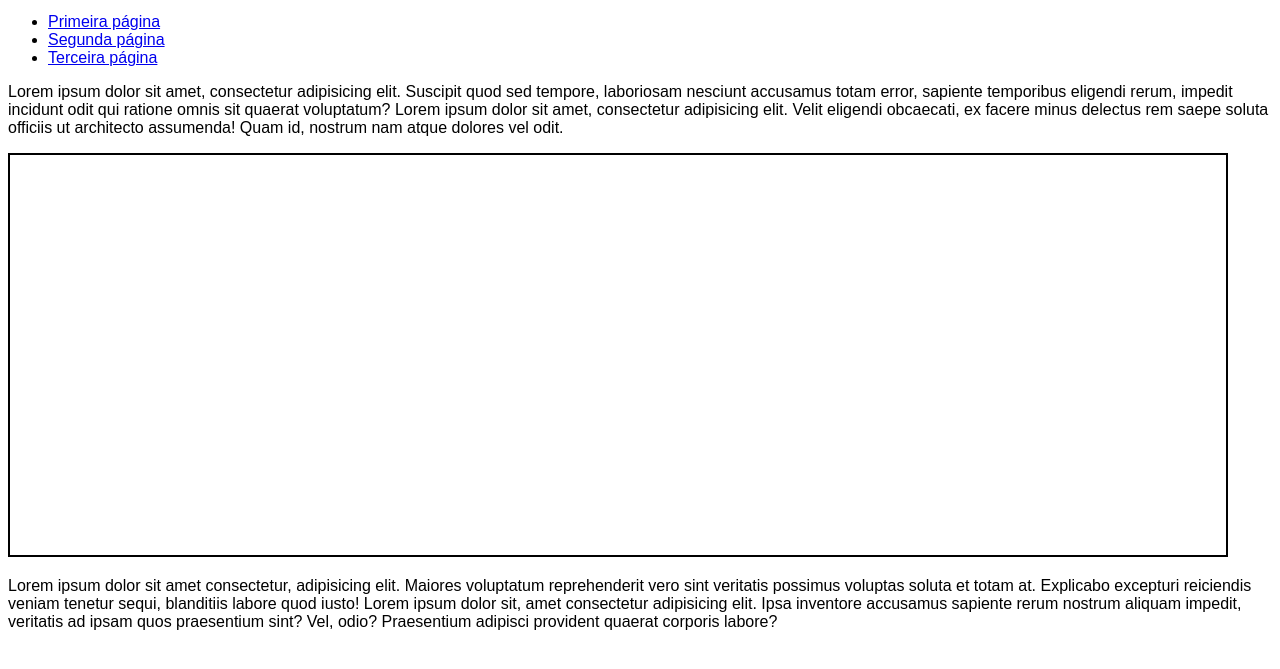
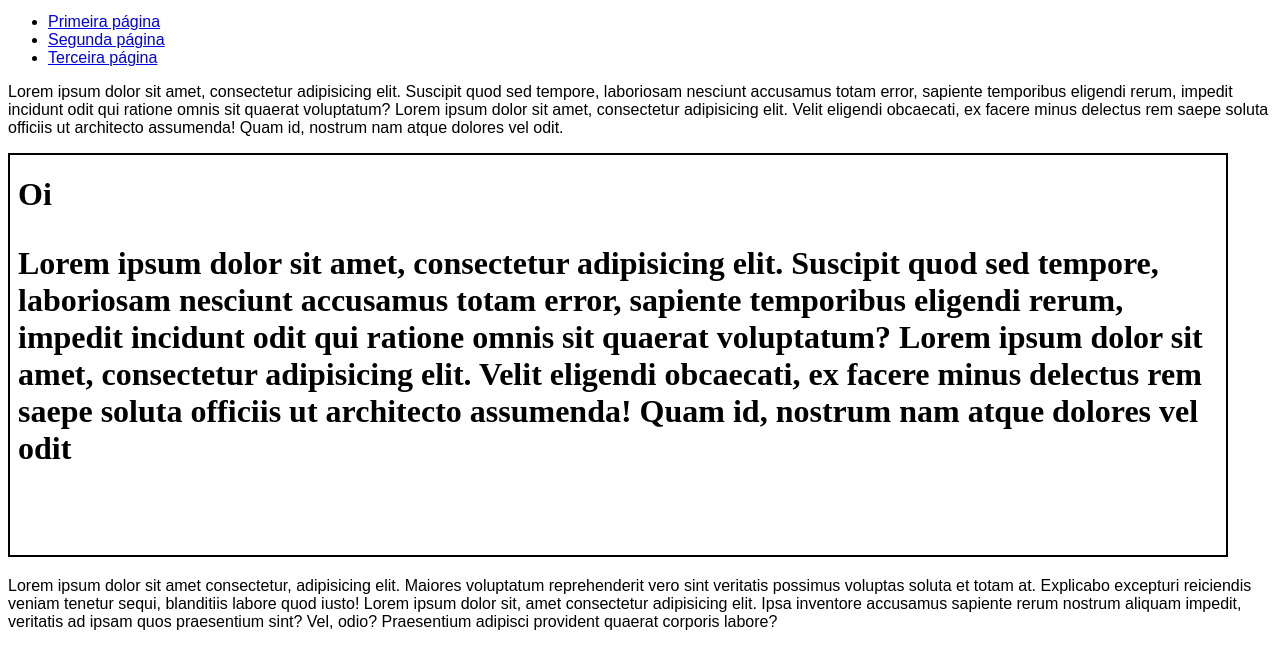
Before and after one commit to hailtonfilho/HTML-CSS, a plain HTML site: page exercicios/ex024/iframe003.html in a window 1280 px wide. Shown: the part 119-788 px from the top of the page. Drawn offline with Linux system fonts and the light colour scheme.

Commit message:
Update iframe003.html

```diff
--- a/exercicios/ex024/iframe003.html
+++ b/exercicios/ex024/iframe003.html
@@ -29,7 +29,7 @@
 
     <p>Lorem ipsum dolor sit amet, consectetur adipisicing elit. Suscipit quod sed tempore, laboriosam nesciunt accusamus totam error, sapiente temporibus eligendi rerum, impedit incidunt odit qui ratione omnis sit quaerat voluptatum? Lorem ipsum dolor sit amet, consectetur adipisicing elit. Velit eligendi obcaecati, ex facere minus delectus rem saepe soluta officiis ut architecto assumenda! Quam id, nostrum nam atque dolores vel odit.</p>
 
-    <iframe id="tela" name="frame" src="">
+    <iframe id="tela" name="frame" srcdoc="<h1>Oi</hi><p>Lorem ipsum dolor sit amet, consectetur adipisicing elit. Suscipit quod sed tempore, laboriosam nesciunt accusamus totam error, sapiente temporibus eligendi rerum, impedit incidunt odit qui ratione omnis sit quaerat voluptatum? Lorem ipsum dolor sit amet, consectetur adipisicing elit. Velit eligendi obcaecati, ex facere minus delectus rem saepe soluta officiis ut architecto assumenda! Quam id, nostrum nam atque dolores vel odit</p>">
         <p>Infelizmente seu navegador não é compativel com isso.</p>
     </iframe>
 
```
